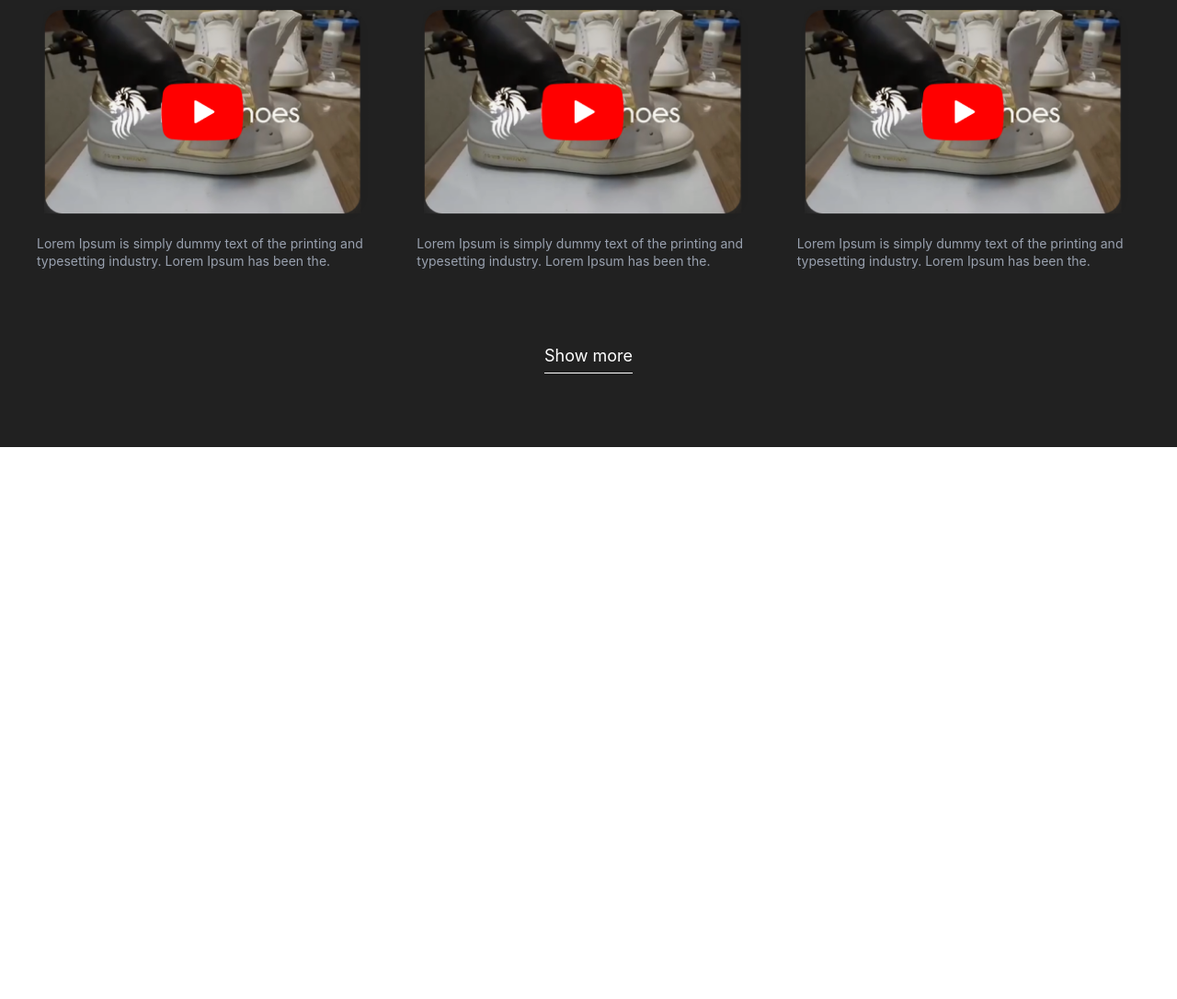
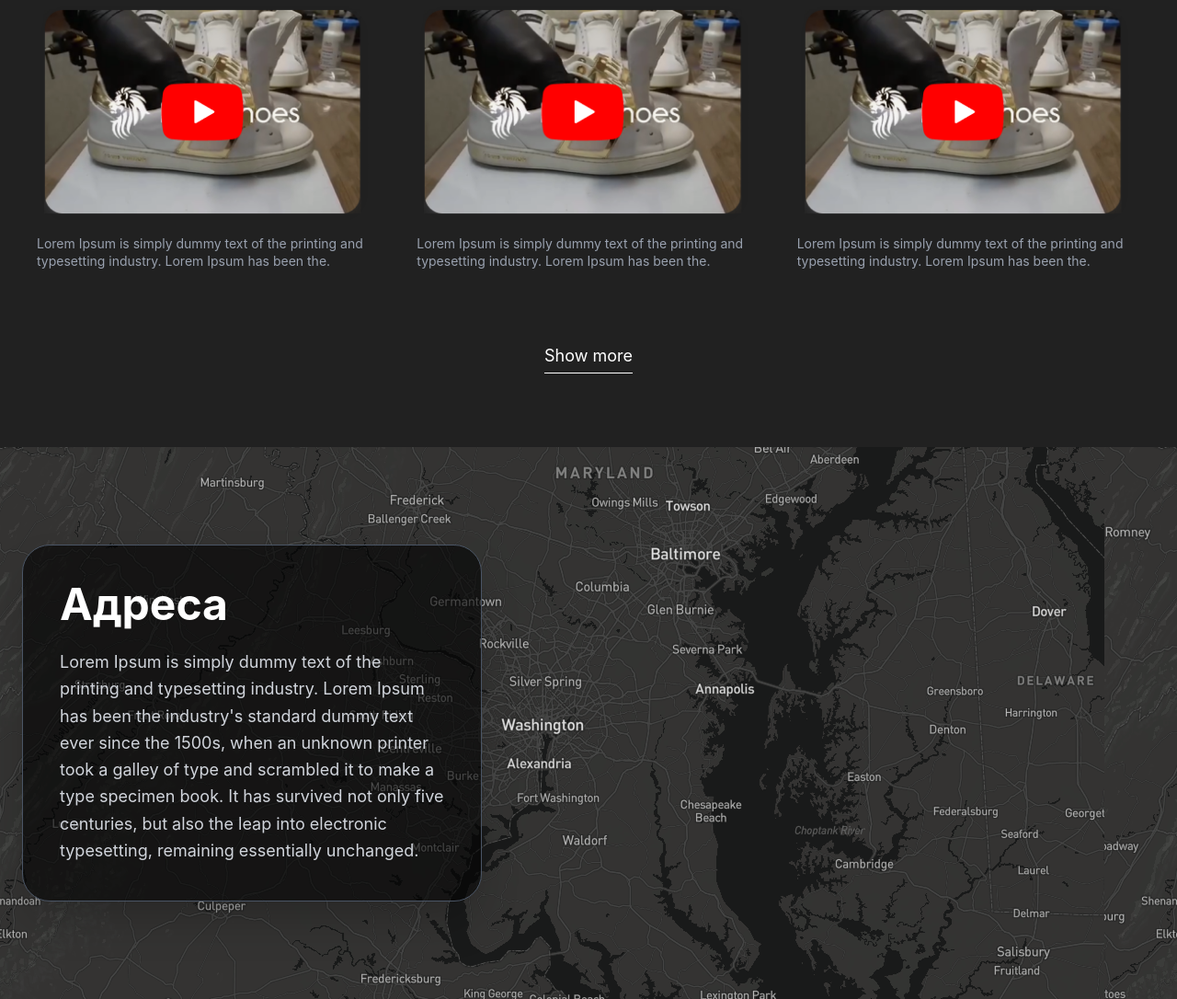
Before and after one commit to dilovar6666/dzweek3.2, a website: page src/index3.html in a window 1280 px wide. Shown: the part 1575-2661 px from the top of the page at 92% size. Before the commit the page ends 2061 px from the top, so only its background shows below. Drawn offline with nearby package versions, Linux system fonts and the light colour scheme; files that its build step writes are made by us from their sources.

Commit message:
add section2

```diff
--- a/src/index3.html
+++ b/src/index3.html
@@ -189,5 +189,22 @@
 
       </div>
    </section>
+
+
+   <section class="relative h-[600px] w-full bg-[url(../forimg/bg2.png)] bg-cover bg-center flex items-center">
+      <div class="absolute inset-0 "></div>
+      <div class="container mx-auto px-6 relative z-10">
+         <div class="max-w-[500px] bg-[#00000099] border border-gray-600 p-10 rounded-[30px] shadow-2xl">
+            <h2 class="text-white text-5xl font-bold mb-6">Адреса</h2>
+            <p class="text-gray-300 text-lg leading-relaxed">
+               Lorem Ipsum is simply dummy text of the printing and typesetting industry. Lorem Ipsum has been the
+               industry's standard dummy text ever since the 1500s, when an unknown printer took a galley of type and
+               scrambled it to make a type specimen book. It has survived not only five centuries, but also the leap
+               into electronic typesetting, remaining essentially unchanged.
+            </p>
+         </div>
+      </div>
+   </section>
 </body>
+
 </html>
```
